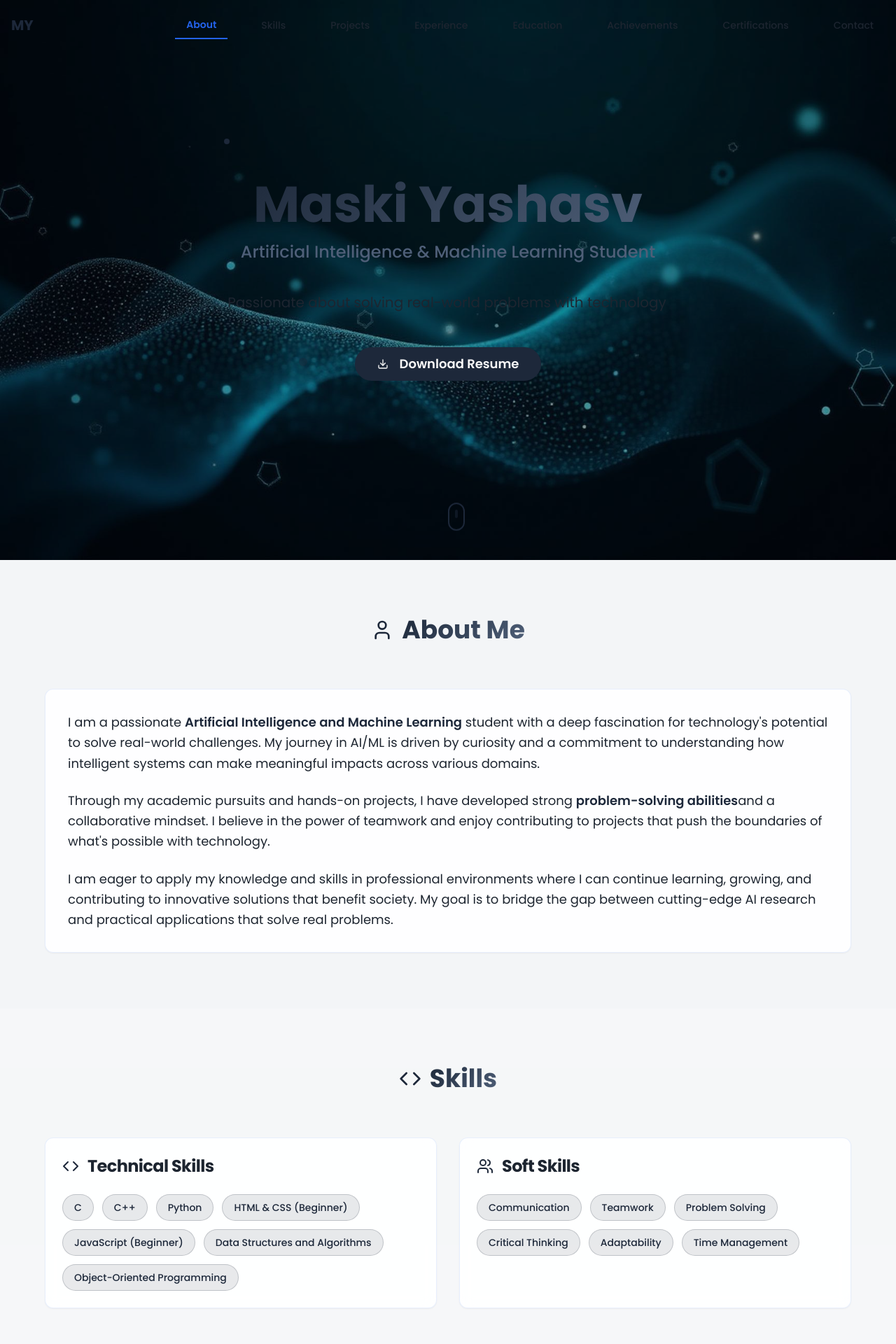
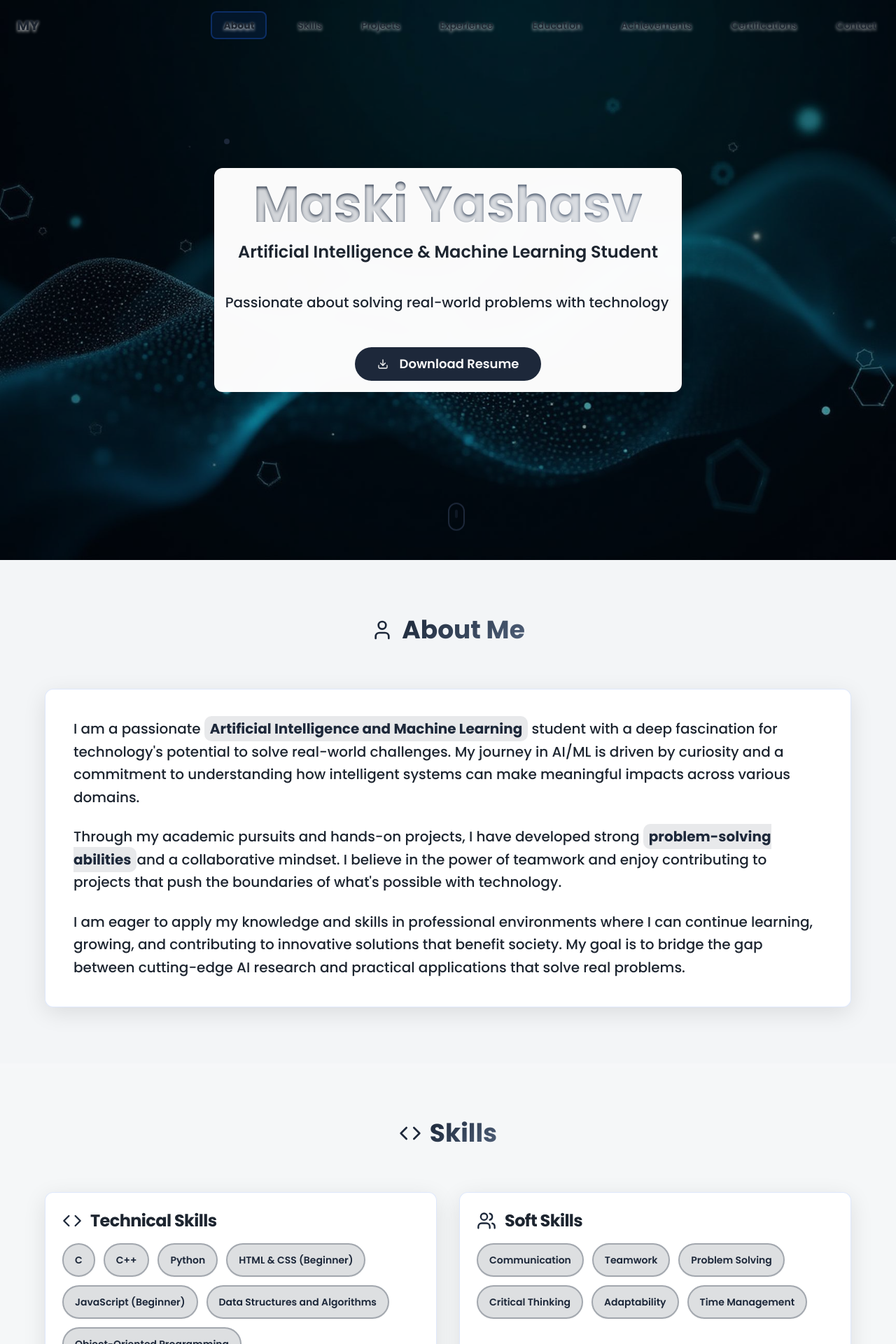
Before and after one commit to yaasshx/maski-ai-portfoliovault, a React (Vite) app: page / in a window 1280 px wide. Shown: the top 1920 px of the page at 70% size. Built offline with nearby package versions, Linux system fonts and the light colour scheme.

Commit message:
Improve content visibility
Enhance text contrast and readability across the site by adjusting font colors, weights, sizes, and applying subtle overlays or shadows where content blends with the background. Ensures all elements are clearly visible on all devices.

```diff
--- a/src/components/portfolio/About.tsx
+++ b/src/components/portfolio/About.tsx
@@ -13,22 +13,22 @@ export const About = () => {
         </div>
 
         <div className="grid md:grid-cols-1 gap-12">
-          <Card className="glass-effect border-primary/20 hover:border-primary/40 transition-all duration-300 animate-slide-up">
-            <CardContent className="p-8">
+          <Card className="glass-effect border-primary/30 hover:border-primary/50 transition-all duration-300 animate-slide-up hover:shadow-2xl">
+            <CardContent className="p-10">
               <div className="prose prose-lg max-w-none text-foreground">
-                <p className="text-lg leading-relaxed mb-6">
-                  I am a passionate <span className="text-primary font-semibold">Artificial Intelligence and Machine Learning</span> student
+                <p className="text-xl leading-relaxed mb-6 font-medium">
+                  I am a passionate <span className="text-primary font-bold bg-primary/10 px-2 py-1 rounded-md">Artificial Intelligence and Machine Learning</span> student
                   with a deep fascination for technology's potential to solve real-world challenges. My journey in AI/ML is driven by
                   curiosity and a commitment to understanding how intelligent systems can make meaningful impacts across various domains.
                 </p>
 
-                <p className="text-lg leading-relaxed mb-6">
-                  Through my academic pursuits and hands-on projects, I have developed strong <span className="text-primary font-semibold">problem-solving abilities</span>
+                <p className="text-xl leading-relaxed mb-6 font-medium">
+                  Through my academic pursuits and hands-on projects, I have developed strong <span className="text-primary font-bold bg-primary/10 px-2 py-1 rounded-md">problem-solving abilities</span>
                   and a collaborative mindset. I believe in the power of teamwork and enjoy contributing to projects that push the boundaries
                   of what's possible with technology.
                 </p>
 
-                <p className="text-lg leading-relaxed">
+                <p className="text-xl leading-relaxed font-medium">
                   I am eager to apply my knowledge and skills in professional environments where I can continue learning, growing,
                   and contributing to innovative solutions that benefit society. My goal is to bridge the gap between cutting-edge
                   AI research and practical applications that solve real problems.
--- a/src/components/portfolio/Hero.tsx
+++ b/src/components/portfolio/Hero.tsx
@@ -32,17 +32,17 @@ export const Hero = () => {
 
       {/* Content */}
       <div className="relative z-10 text-center px-6 max-w-4xl mx-auto">
-        <div className="animate-fade-in">
-          <h1 className="text-5xl md:text-7xl font-bold mb-4 text-gradient">
+        <div className="animate-fade-in enhanced-contrast">
+          <h1 className="text-5xl md:text-7xl font-bold mb-4 text-gradient text-shadow-light">
             Maski Yashasv
           </h1>
-          <h2 className="text-xl md:text-2xl text-muted-foreground mb-6 font-medium">
+          <h2 className="text-xl md:text-2xl text-foreground mb-6 font-semibold text-shadow-light">
             Artificial Intelligence & Machine Learning Student
           </h2>
 
           {/* Animated typing text */}
           <div className="h-16 flex items-center justify-center mb-8">
-            <p className="text-lg md:text-xl animate-typing max-w-full">
+            <p className="text-lg md:text-xl animate-typing max-w-full text-foreground font-medium text-shadow-light">
               Passionate about solving real-world problems with technology
             </p>
           </div>
--- a/src/components/portfolio/Navigation.tsx
+++ b/src/components/portfolio/Navigation.tsx
@@ -80,7 +80,7 @@ export const Navigation = () => {
           <Button
             variant="ghost"
             onClick={() => window.scrollTo({ top: 0, behavior: 'smooth' })}
-            className="text-xl font-bold text-primary hover:bg-transparent hover:text-primary/80 p-0"
+            className="text-xl font-extrabold text-primary hover:bg-primary/10 hover:text-primary p-2 rounded-lg text-shadow-light"
             aria-label="Go to top"
           >
             MY
@@ -93,10 +93,10 @@ export const Navigation = () => {
                 key={item.name}
                 variant="ghost"
                 onClick={() => scrollToSection(item.href)}
-                className={`transition-all duration-300 hover:bg-transparent ${
+                className={`transition-all duration-300 font-medium px-3 py-2 rounded-lg ${
                   activeSection === item.href.substring(1)
-                    ? "text-accent font-semibold border-b-2 border-accent rounded-none"
-                    : "text-foreground hover:text-accent"
+                    ? "text-accent font-bold bg-accent/10 border-2 border-accent/30 nav-highlight text-shadow-light"
+                    : "text-foreground hover:text-accent hover:bg-accent/5 text-shadow-light"
                 }`}
                 role="tab"
                 aria-selected={activeSection === item.href.substring(1)}
@@ -132,10 +132,10 @@ export const Navigation = () => {
                   key={item.name}
                   variant="ghost"
                   onClick={() => scrollToSection(item.href)}
-                  className={`justify-start transition-all duration-300 ${
+                  className={`justify-start transition-all duration-300 font-medium ${
                     activeSection === item.href.substring(1)
-                      ? "text-accent font-semibold bg-accent/10 border-l-4 border-accent"
-                      : "text-foreground hover:text-accent hover:bg-accent/10"
+                      ? "text-accent font-bold bg-accent/15 border-l-4 border-accent text-shadow-light"
+                      : "text-foreground hover:text-accent hover:bg-accent/10 text-shadow-light"
                   }`}
                   role="tab"
                   aria-selected={activeSection === item.href.substring(1)}
--- a/src/components/portfolio/Skills.tsx
+++ b/src/components/portfolio/Skills.tsx
@@ -25,10 +25,10 @@ export const Skills = () => {
 
         <div className="grid md:grid-cols-2 gap-8">
           {/* Technical Skills */}
-          <Card className="glass-effect border-primary/20 hover:border-primary/40 transition-all duration-300 animate-slide-up group">
-            <CardHeader>
-              <CardTitle className="flex items-center text-2xl font-bold">
-                <Code className="h-6 w-6 text-primary mr-3 group-hover:animate-pulse" />
+          <Card className="glass-effect border-primary/30 hover:border-primary/50 transition-all duration-300 animate-slide-up group hover:shadow-2xl">
+            <CardHeader className="pb-4">
+              <CardTitle className="flex items-center text-2xl font-bold text-foreground">
+                <Code className="h-7 w-7 text-primary mr-3 group-hover:animate-pulse" />
                 Technical Skills
               </CardTitle>
             </CardHeader>
@@ -38,7 +38,7 @@ export const Skills = () => {
                   <Badge
                     key={index}
                     variant="secondary"
-                    className="px-4 py-2 text-sm font-medium bg-primary/10 text-primary border border-primary/20 hover:bg-primary/20 hover:scale-105 transition-all duration-300"
+                    className="px-4 py-3 text-sm font-semibold bg-primary/15 text-primary border-2 border-primary/30 hover:bg-primary/25 hover:scale-105 transition-all duration-300 shadow-sm"
                   >
                     {skill}
                   </Badge>
@@ -48,10 +48,10 @@ export const Skills = () => {
           </Card>
 
           {/* Soft Skills */}
-          <Card className="glass-effect border-primary/20 hover:border-primary/40 transition-all duration-300 animate-slide-up group" style={{ animationDelay: '0.2s' }}>
-            <CardHeader>
-              <CardTitle className="flex items-center text-2xl font-bold">
-                <Users className="h-6 w-6 text-primary mr-3 group-hover:animate-pulse" />
+          <Card className="glass-effect border-primary/30 hover:border-primary/50 transition-all duration-300 animate-slide-up group hover:shadow-2xl" style={{ animationDelay: '0.2s' }}>
+            <CardHeader className="pb-4">
+              <CardTitle className="flex items-center text-2xl font-bold text-foreground">
+                <Users className="h-7 w-7 text-primary mr-3 group-hover:animate-pulse" />
                 Soft Skills
               </CardTitle>
             </CardHeader>
@@ -61,7 +61,7 @@ export const Skills = () => {
                   <Badge
                     key={index}
                     variant="secondary"
-                    className="px-4 py-2 text-sm font-medium bg-primary/10 text-primary border border-primary/20 hover:bg-primary/20 hover:scale-105 transition-all duration-300"
+                    className="px-4 py-3 text-sm font-semibold bg-primary/15 text-primary border-2 border-primary/30 hover:bg-primary/25 hover:scale-105 transition-all duration-300 shadow-sm"
                   >
                     {skill}
                   </Badge>
--- a/src/index.css
+++ b/src/index.css
@@ -94,9 +94,34 @@
   }
 
   .glass-effect {
-    background: rgba(255, 255, 255, 0.9);
+    background: rgba(255, 255, 255, 0.95);
+    backdrop-filter: blur(12px);
+    border: 1px solid hsl(var(--accent) / 0.15);
+    box-shadow: 0 8px 32px rgba(0, 0, 0, 0.1);
+  }
+
+  /* Enhanced visibility utilities */
+  .text-shadow-light {
+    text-shadow: 0 2px 4px rgba(255, 255, 255, 0.8);
+  }
+
+  .text-shadow-dark {
+    text-shadow: 0 2px 8px rgba(0, 0, 0, 0.7), 0 1px 3px rgba(0, 0, 0, 0.5);
+  }
+
+  .enhanced-contrast {
+    background: rgba(255, 255, 255, 0.98);
     backdrop-filter: blur(10px);
-    border: 1px solid hsl(var(--accent) / 0.1);
+    border-radius: 12px;
+    padding: 1rem;
+    box-shadow: 0 4px 20px rgba(0, 0, 0, 0.08);
+  }
+
+  .nav-highlight {
+    background: rgba(37, 99, 235, 0.1);
+    backdrop-filter: blur(8px);
+    border-radius: 8px;
+    padding: 0.5rem 1rem;
   }
 
   .glow-effect {
```
